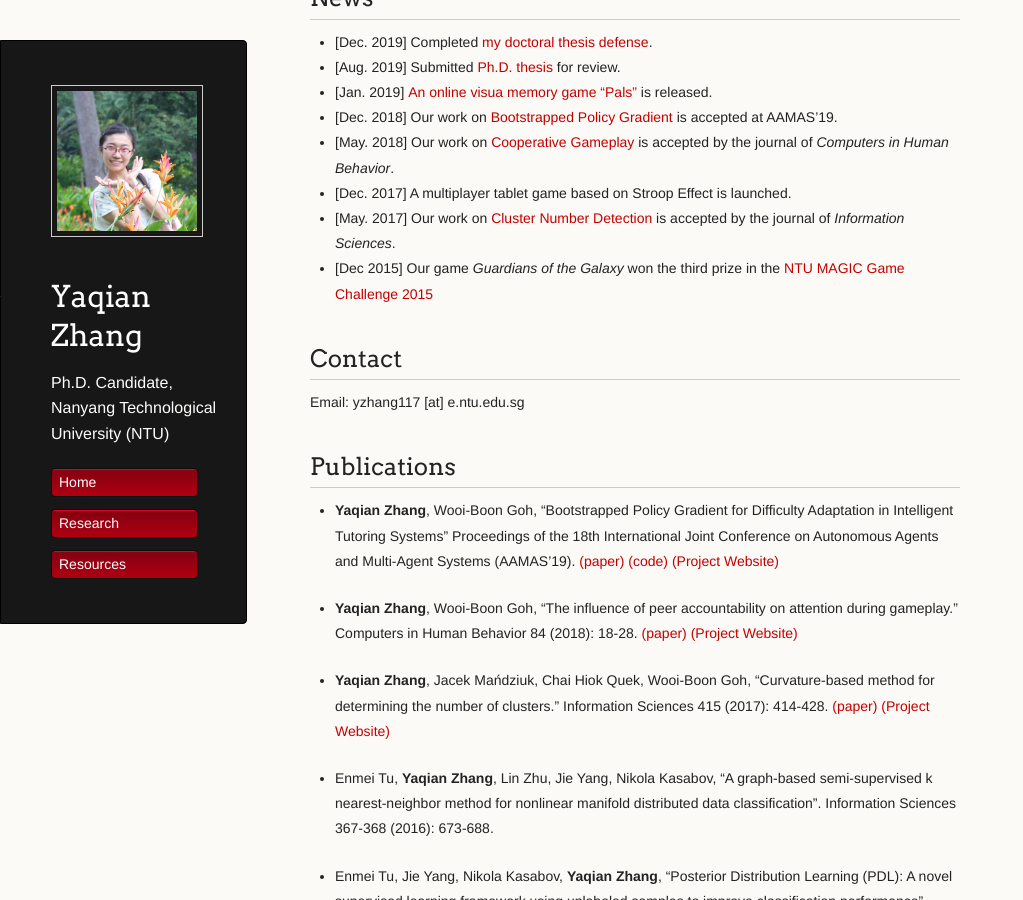
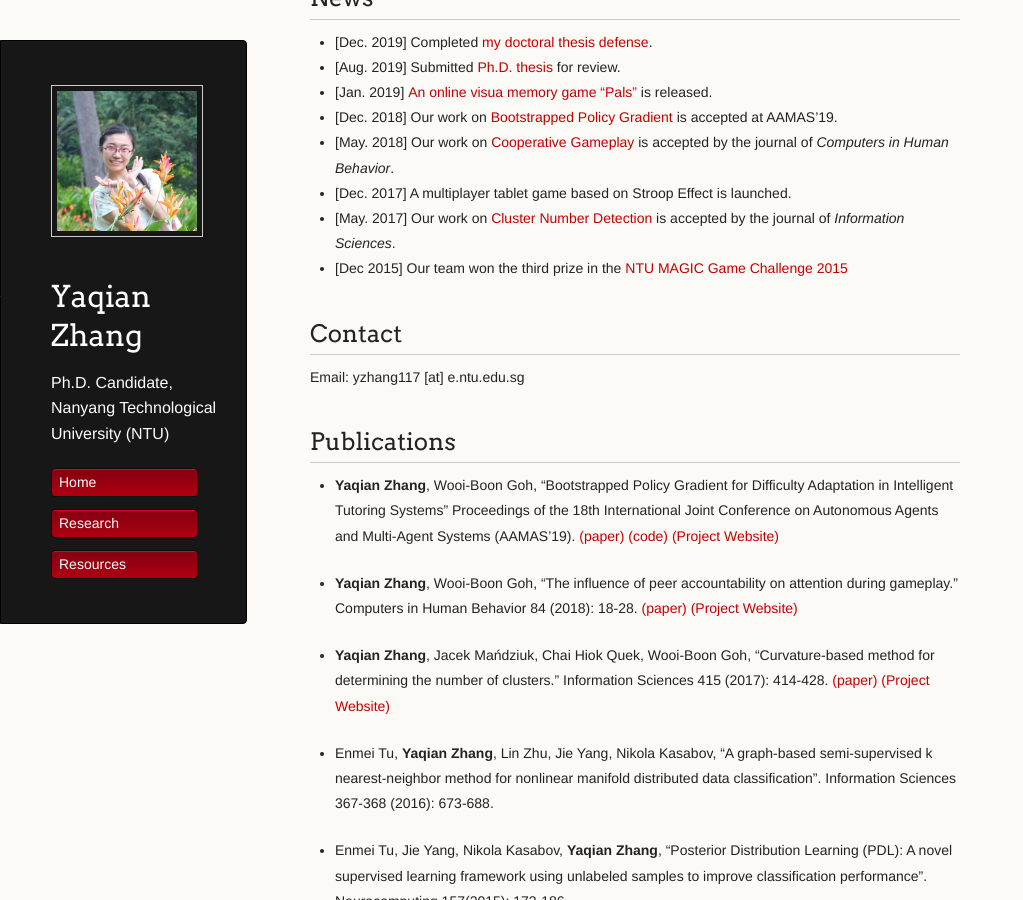
Before and after one commit to YaqianZhang/yaqianzhang.github.io, a Jekyll site: the page built from index.md, in a window 1280 px wide and 900 px high, scrolled down 663 px. Shown: the whole window, without its empty margins (0-1023 px from the left). Built offline with Jekyll 4.4.1, drawn with Linux system fonts in a browser that asks for light colours; our own code applies the rules of GitHub Pages for plain Markdown files.

Commit message:
Update index.md

```diff
--- a/index.md
+++ b/index.md
@@ -23,7 +23,7 @@ I'm also interested in applying machine learning to real-world problems. On this
 * [May. 2018]  Our work on [Cooperative Gameplay](papers/18_YaqianZhang_PeerAccountability_CHB.pdf) is accepted by the journal of _Computers in Human Behavior_.
 * [Dec. 2017]  A multiplayer tablet game based on Stroop Effect is launched.
 * [May. 2017]  Our work on [Cluster Number Detection](papers/17_YaqianZhang_Curvature_Cluster_InformationScience.pdf) is accepted by the journal of _Information Sciences_.
-* [Dec 2015] Our game _Guardians of the Galaxy_ won the third prize in the [NTU MAGIC Game Challenge 2015](https://magic.ntu.edu.sg/programmes/Education/Pages/MAGIC-Game-Challenge-2015.aspx)
+* [Dec 2015] Our team won the third prize in the [NTU MAGIC Game Challenge 2015](https://magic.ntu.edu.sg/programmes/Education/Pages/MAGIC-Game-Challenge-2015.aspx)
 
 ## Contact
 Email: yzhang117 [at] e.ntu.edu.sg
```
